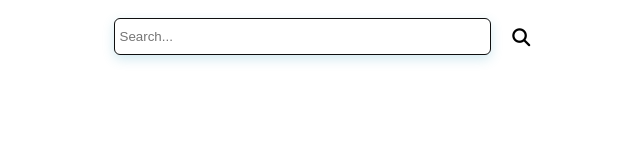
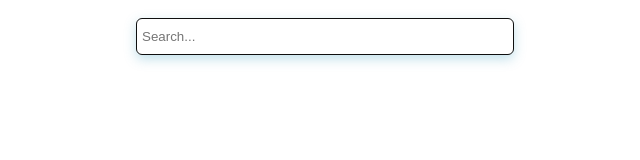
Before and after one commit to Mohamed-Yahyaa/page_admin, an Angular app: page /dashboard in a window 1280 px wide. In both pictures the pointer is over the input "Search...". Shown: the top 160 px of the page, without its empty margins (315-955 px from the left). Built offline with nearby package versions, Linux system fonts and the light colour scheme.

Commit message:
change color

```diff
--- a/src/app/dashboard/dashboard.component.css
+++ b/src/app/dashboard/dashboard.component.css
@@ -32,7 +32,7 @@
 }
 
 .search-box:hover {
-  box-shadow: 0 4px 12px #48a4c23f;
+  box-shadow: 0 4px 12px #48a4c256;
   transform: translateY(-2px); /* Optional: slight lift effect */
 }
 
--- a/src/app/dashboard/dashboard.component.html
+++ b/src/app/dashboard/dashboard.component.html
@@ -2,9 +2,9 @@
   <div class="top-row">
     <input *ngIf="searchVisible" type="text" placeholder=" Search..." class="search-box" [(ngModel)]="searchTerm"
       (input)="onSearchChange()" />
-    <button class="icon-button">
+    <!-- <button class="icon-button">
       <i class="fas fa-search"></i>
-    </button>
+    </button> -->
   </div>
 
   <div class="admin-card" *ngFor="let admin of filteredAdmins">
```
